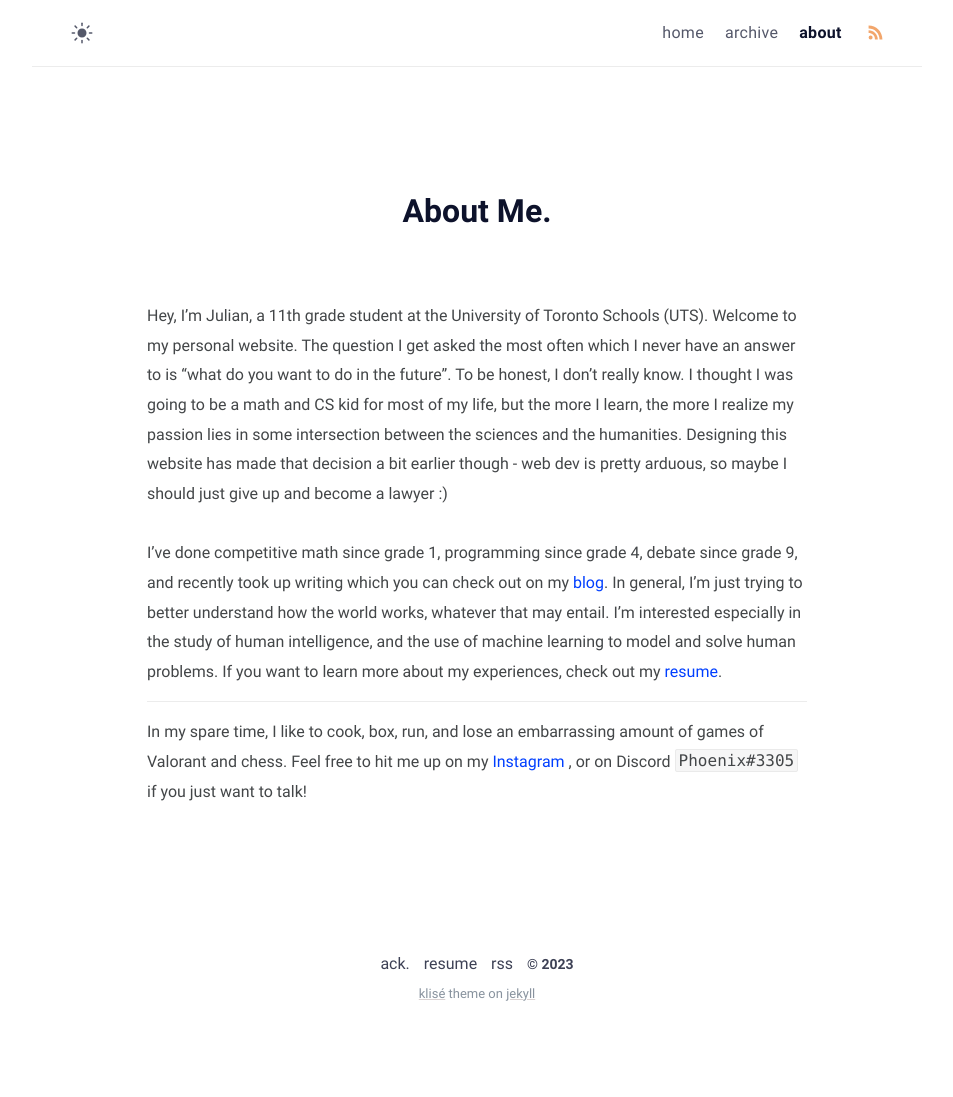
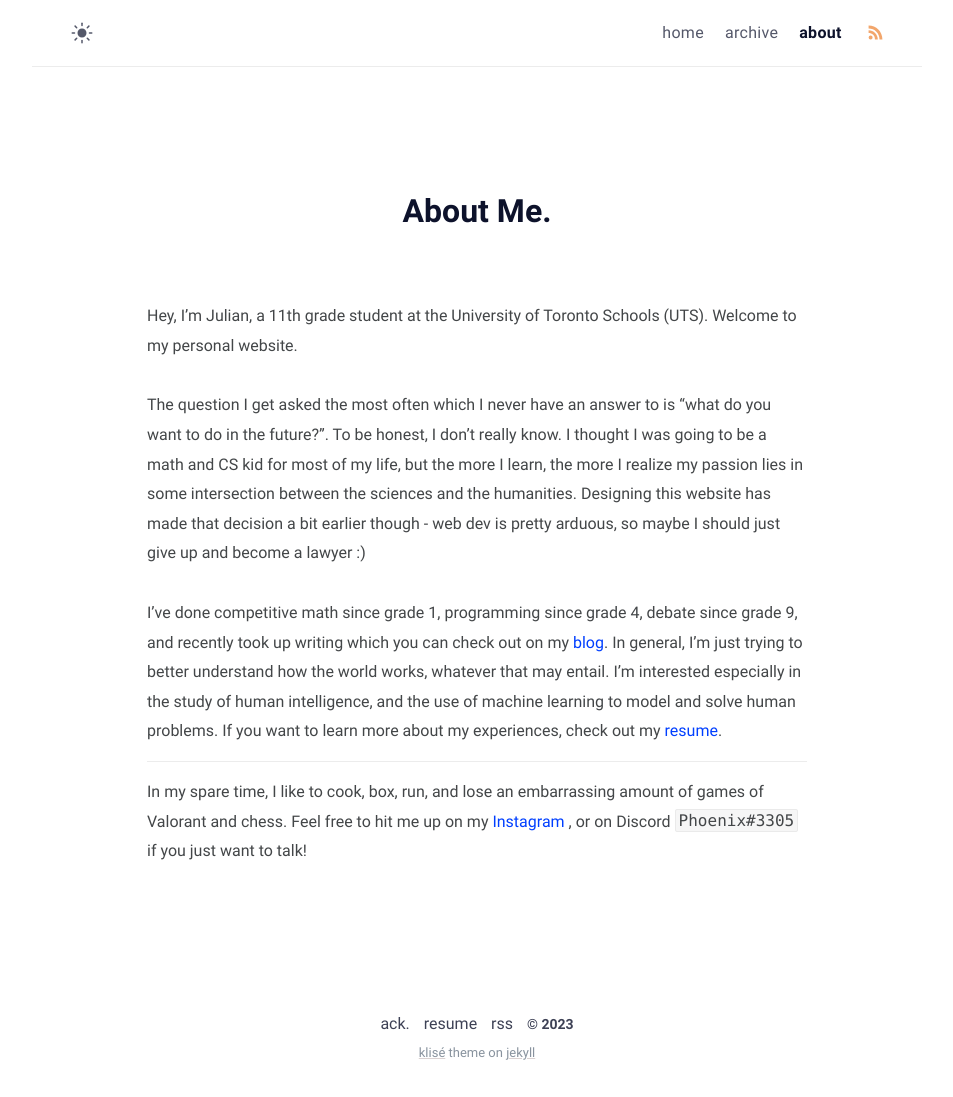
Before and after one commit to zhaju/old, a Jekyll site: the page built from about.md, in a window 1280 px wide. Shown: the whole page, without its empty margins (163-1116 px from the left). Built offline with Jekyll 4.4.1, drawn with Linux system fonts in a browser that asks for light colours; before the commit the page ends 1038 px from its top, so only the background shows below that; part of the change alters nothing that is shown.

```diff
--- a/about.md
+++ b/about.md
@@ -7,9 +7,10 @@ comments: false
 ---
 
 Hey, I’m Julian, a 11th grade student at the University of Toronto Schools (UTS). Welcome to my personal website.
-The question I get asked the most often which I never have an answer to is “what do you want to do in the future”.  To be honest, I don’t really know. I thought I was going to be a math and CS kid for most of my life, but the more I learn, the more I realize my passion lies in some intersection between the sciences and the humanities. Designing this website has made that decision a bit earlier though - web dev is pretty arduous, so maybe I should just give up and become a lawyer :)
 
-I’ve done competitive math since grade 1, programming since grade 4, debate since grade 9, and recently took up writing which you can check out on my [blog](https://zhaju.github.io/archive/). In general, I’m just trying to better understand how the world works, whatever that may entail. I’m interested especially in the study of human intelligence, and the use of machine learning to model and solve human problems. If you want to learn more about my experiences, check out my [resume]().
+The question I get asked the most often which I never have an answer to is “what do you want to do in the future?”.  To be honest, I don’t really know. I thought I was going to be a math and CS kid for most of my life, but the more I learn, the more I realize my passion lies in some intersection between the sciences and the humanities. Designing this website has made that decision a bit earlier though - web dev is pretty arduous, so maybe I should just give up and become a lawyer :)
+
+I’ve done competitive math since grade 1, programming since grade 4, debate since grade 9, and recently took up writing which you can check out on my [blog](https://zhaju.github.io/archive/). In general, I’m just trying to better understand how the world works, whatever that may entail. I’m interested especially in the study of human intelligence, and the use of machine learning to model and solve human problems. If you want to learn more about my experiences, check out my [resume](https://zhaju.github.io/assets/Resume.pdf).
 
 <hr>
 
```
